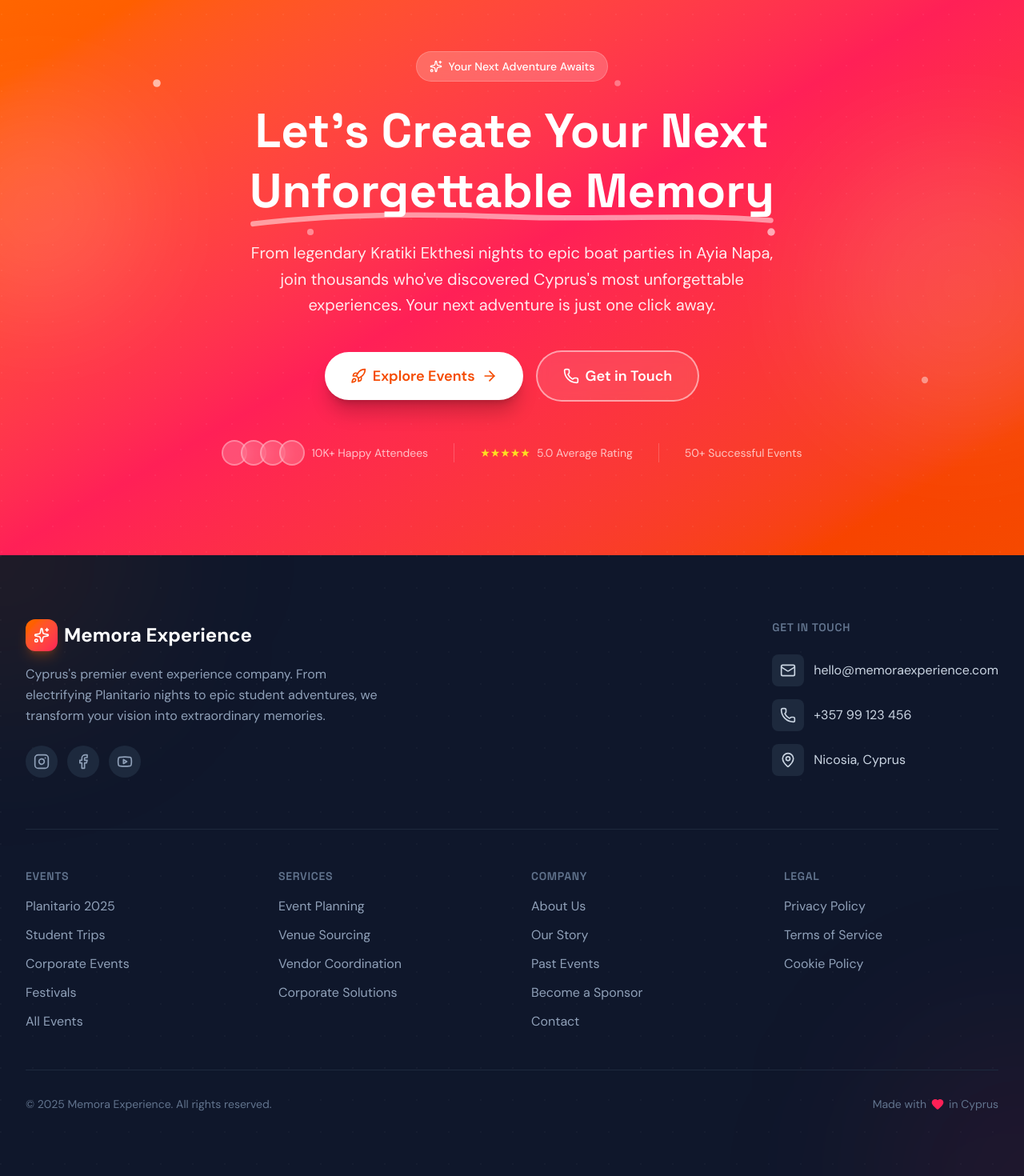
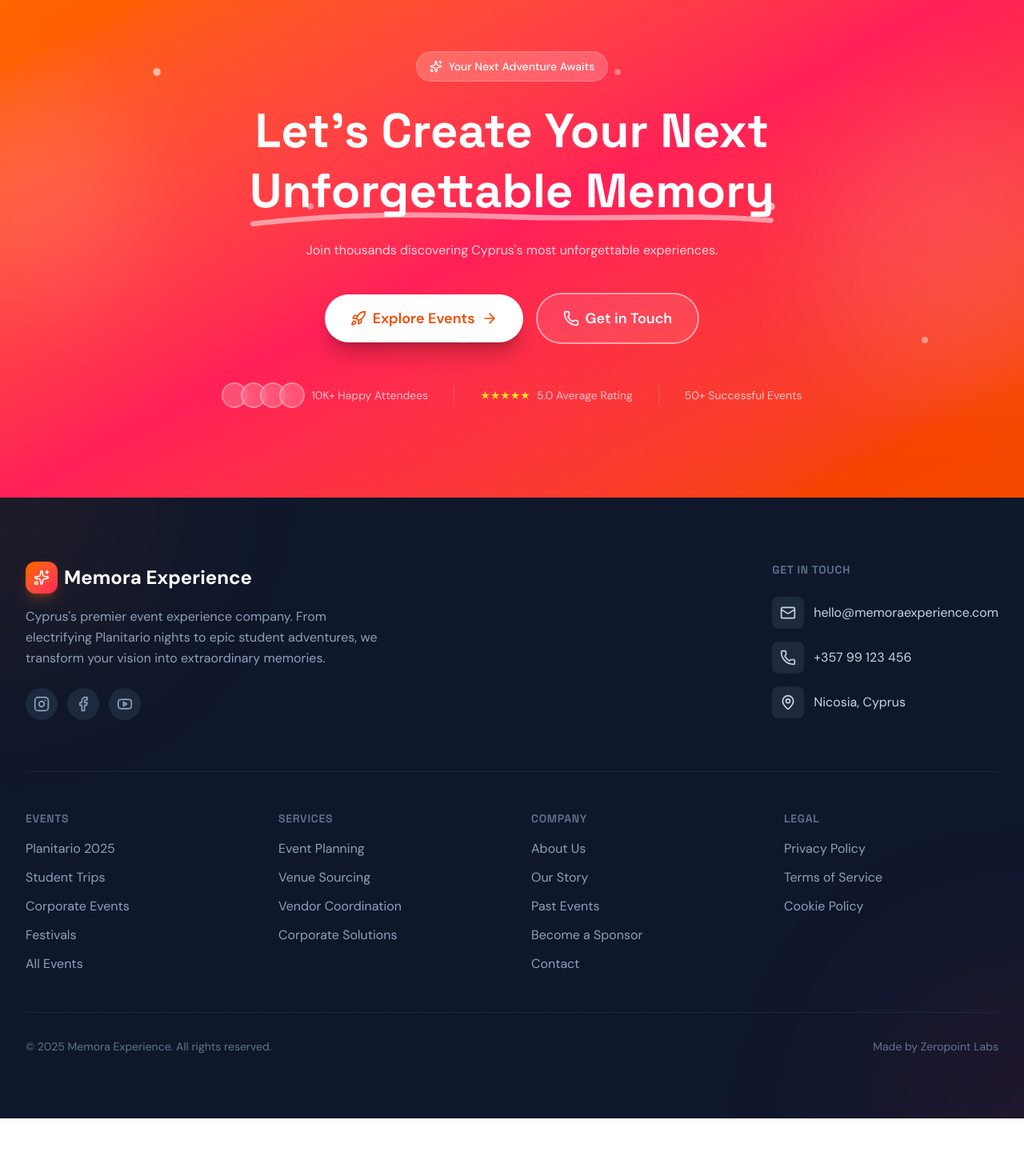
Before and after one commit to zeropoint-official/memora-experience, a Next.js app: page / in a window 1280 px wide. Shown: the part 5404-6874 px from the top of the page at 80% size. After the commit the page ends 6802 px from the top, so only its background shows below. Built offline with nearby package versions, Linux system fonts and the light colour scheme.

Commit message:
Update CTA subtitle and footer: smaller text, Zeropoint Labs credit, remove whitespace

```diff
--- a/app/globals.css
+++ b/app/globals.css
@@ -48,12 +48,16 @@
 html {
   background: #ffffff;
   color: #171717;
+  margin: 0;
+  padding: 0;
 }
 
 body {
   background: #ffffff;
   color: #171717;
   font-family: var(--font-dm-sans), ui-sans-serif, system-ui, sans-serif;
+  margin: 0;
+  padding: 0;
 }
 
 /* Typography utilities */
--- a/components/sections/cta-section.tsx
+++ b/components/sections/cta-section.tsx
@@ -141,11 +141,9 @@ export function CTASection() {
         {/* Description */}
         <motion.p
           variants={itemVariants}
-          className="text-lg sm:text-xl text-white/90 mb-10 max-w-2xl mx-auto leading-relaxed"
+          className="text-sm sm:text-base text-white/80 mb-10 max-w-xl mx-auto leading-relaxed"
         >
-          From legendary Kratiki Ekthesi nights to epic boat parties in Ayia Napa,
-          join thousands who've discovered Cyprus's most unforgettable experiences.
-          Your next adventure is just one click away.
+          Join thousands discovering Cyprus's most unforgettable experiences.
         </motion.p>
 
         {/* CTA Buttons */}
--- a/components/ui/footer.tsx
+++ b/components/ui/footer.tsx
@@ -11,7 +11,6 @@ import {
   Facebook,
   Youtube,
   ArrowUpRight,
-  Heart,
 } from "lucide-react";
 
 const footerLinks = {
@@ -251,8 +250,8 @@ export function Footer() {
             <p className="text-sm text-slate-500">
               © {new Date().getFullYear()} Memora Experience. All rights reserved.
             </p>
-            <p className="flex items-center gap-1.5 text-sm text-slate-500">
-              Made with <Heart className="h-4 w-4 text-rose-500 fill-rose-500" /> in Cyprus
+            <p className="text-sm text-slate-500">
+              Made by Zeropoint Labs
             </p>
           </motion.div>
         </motion.div>
```
